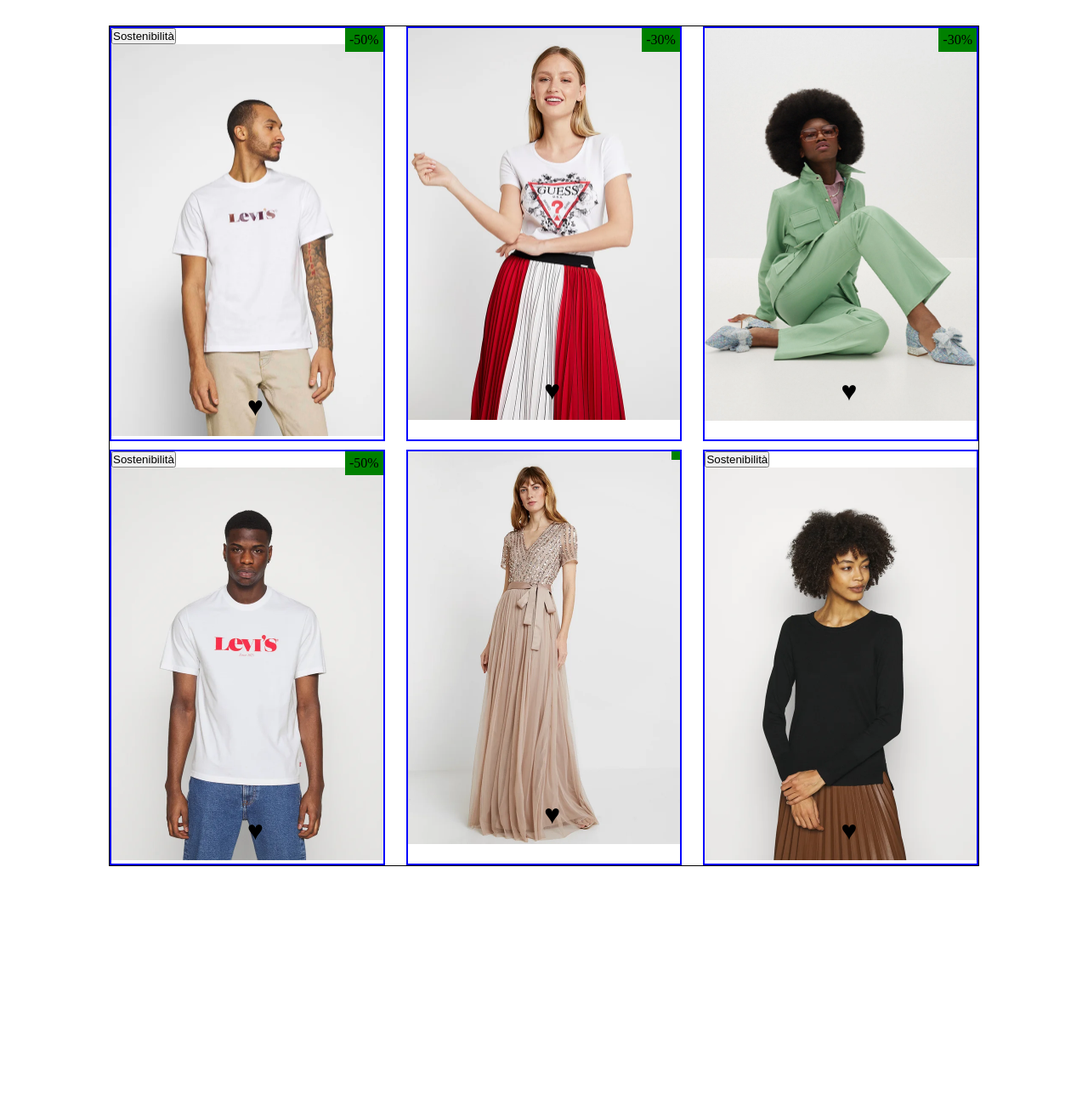
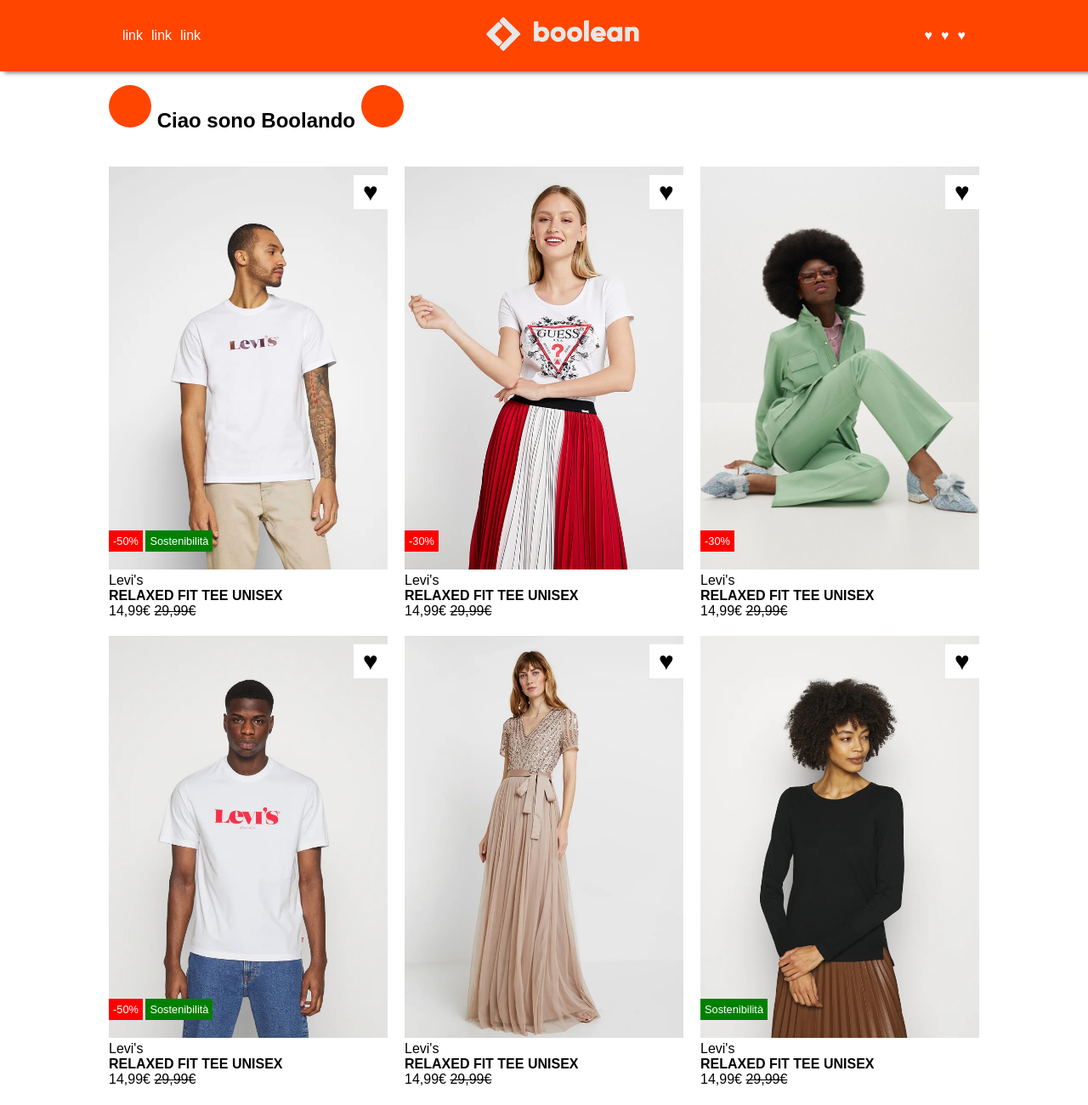
Before and after one commit to CesareMazzilli/html-css-boolando, a plain HTML site: page index.html in a window 1280 px wide. Shown: the whole page at 85% size. Before the commit the page ends 1049 px from the top, so only its background shows below. Drawn offline with Linux system fonts and the light colour scheme.

Commit message:
feat: correct the page

```diff
--- a/css/style.css
+++ b/css/style.css
@@ -1,56 +1,143 @@
-/* Reset */
-
+/* # RESET */
 * {
     margin: 0;
     padding: 0;
     box-sizing: border-box;
   }
-
+  body {
+    font-family: sans-serif;
+  }
   img {
     max-width: 100%;
   }
   /* COMMON */
   /* Layout */
+  .section {
+    padding: 40px 0;
+  }
   .container {
     width: 80%;
     max-width: 1100px;
     margin: 0 auto;
-    /* debug */
-    border: 1px solid black;
-    min-height: 300px;
-  }
-  .section {
-    padding: 30px 0;
+
   }
   .row {
     display: flex;
     flex-wrap: wrap;
     justify-content: space-between;
-    row-gap: 10px;
+    gap: 20px;
   }
   .col {
-    width: calc(95% / 3);
-    /* debug */
-    border: 2px solid blue;
-    min-height: 200px;
+    width: calc((100% - 40px) / 3);
   }
-  .card {
+  /* HEADER */
+  .header {
+    position: fixed;
+    top: 0;
+    left: 0;
+    width: 100%;
+    z-index: 9999;
+    background-color: orangered;
+    padding: 20px;
+    box-shadow: 5px 2px 5px rgba(0, 0, 0, .5);
+  }
+  .header .container {
+    display: flex;
+    justify-content: space-between;
+    align-items: center;
+  }
+  .header .logo {
+    height: 40px;
+  }
+  .header ul {
+    display: flex;
+    gap: 10px;
+    list-style: none;
+  }
+  .header a {
+    color: white;
+    text-decoration: none;
+  }
+  /* MAIN */
+  main {
+    padding-top: 100px;
+  }
+  /* Card */
+  .card-image {
     position: relative;
   }
-  .discount {
+  .card-image .front {
+    /* position: relative; */
+  }
+  .card-image .back {
+    display: none;
+    /* position: absolute;
+    top: 0;
+    left: 0;
+    z-index: -1; */
+  }
+  /* Stato hover */
+  .card-image:hover .back {
+    /* z-index: 0; */
+    display: inline-block;
+  }
+  .card-image:hover .front {
+    display: none;
+  }
+  .card-image .like {
     position: absolute;
-    top: 0;
+    top: 10px;
     right: 0;
+    background-color: white;
+    width: 40px;
+    height: 40px;
+    font-size: 30px;
+    cursor: pointer;
+    display: flex;
+    justify-content: center;
+    align-items: center;
+    /* line-height: 40px;
+    text-align: center; */
+  }
+  .card-image .like:hover {
+    color: red;
+  }
+  .tags {
+    position: absolute;
+    bottom: 30px;
+    left: 0;
+    color: white;
+    font-size: .8rem;
+  }
+  .tags .discount {
+    background-color: red;
+    padding: 5px;
+  }
+  .tags .eco {
     background-color: green;
     padding: 5px;
   }
-  .like {
-    position: absolute;
-    bottom: 20px;
-    left: 50%;
-    font-size: 2rem;
-    cursor: pointer;
+  /* Pseudo elements example */
+  .circle {
+    display: inline-block;
+    width: 50px;
+    height: 50px;
+    background-color: orangered;
+    border-radius: 50%;
   }
-  .card:hover .like {
-    color: red;
+  h1::before {
+    content: "";
+    display: inline-block;
+    width: 50px;
+    height: 50px;
+    background-color: orangered;
+    border-radius: 50%;
   }
+  h1::after {
+    content: "";
+    display: inline-block;
+    width: 50px;
+    height: 50px;
+    background-color: orangered;
+    border-radius: 50%;
+  }
--- a/index.html
+++ b/index.html
@@ -8,117 +8,204 @@
 
 </head>
 <body>
+  <!-- Header -->
+  <header class="header">
+    <nav class="container">
+      <ul>
+        <li><a href="">link</a></li>
+        <li><a href="">link</a></li>
+        <li><a href="">link</li>
+      </ul>
+      <div>
+        <img class="logo" src="./img/boolean-logo.png" alt="">
+      </div>
+      <ul>
+        <li><a href="">&hearts;</a></li>
+        <li><a href="">&hearts;</a></li>
+        <li><a href="">&hearts;</a></li>
+      </ul>
+    </div>
+  </header>
+  <!-- /Header -->
+  <!-- Main -->
   <main>
+    <section>
+      <div class="container">
+
+        <h1>
+          <!-- before -->
+          Ciao sono Boolando
+          <!-- after -->
+        </h1>
+      </div>
+    </section>
     <section class="section">
       <div class="container">
         <div class="row">
           <div class="col">
-
-
-              <!-- card item -->
-
-
+            <!-- Card -->
             <div class="card">
+              <!-- Card image -->
+              <div class="card-image">
+                <img src="./img/1.webp" alt="" class="front">
+                <img src="./img/1b.webp" alt="" class="back">
+                <div class="like">&hearts;</div>
+                <div class="tags">
                   <span class="discount">-50%</span>
-                <button class="button">Sostenibilità</button>
-                <img src="img/1.webp">
-                <span class="like">&hearts;</span>
+                  <span class="eco">Sostenibilità</span>
                 </div>
-
-
-              <!-- /card item -->
-
-
+              </div>
+              <!-- /Card image -->
+               <!-- Card text -->
+              <div class="card-text">
+                <div class="brand">Levi's</div>
+                <h4>RELAXED FIT TEE UNISEX</h4>
+                <div class="price">
+                  <span>14,99&euro;</span>
+                  <del>29,99&euro;</del>
+                </div>
+              </div>
+              <!-- /Card text -->
+            </div>
+            <!-- /Card -->
           </div>
           <div class="col">
-
-
-              <!-- card item -->
-
-
+            <!-- Card -->
             <div class="card">
+              <!-- Card image -->
+              <div class="card-image">
+                <img src="./img/2.webp" alt="" class="front">
+                <img src="./img/2b.webp" alt="" class="back">
+                <div class="like">&hearts;</div>
+                <div class="tags">
                   <span class="discount">-30%</span>
-                <img src="img/2.webp">
-                <span class="like">&hearts;</span>
                 </div>
-
-
-              <!-- /card item -->
-
-
+              </div>
+              <!-- /Card image -->
+               <!-- Card text -->
+              <div class="card-text">
+                <div class="brand">Levi's</div>
+                <h4>RELAXED FIT TEE UNISEX</h4>
+                <div class="price">
+                  <span>14,99&euro;</span>
+                  <del>29,99&euro;</del>
+                </div>
+              </div>
+              <!-- /Card text -->
+            </div>
+            <!-- /Card -->
           </div>
           <div class="col">
-
-
-              <!-- card item -->
-
-
+            <!-- Card -->
             <div class="card">
+              <!-- Card image -->
+              <div class="card-image">
+                <img src="./img/3.webp" alt="" class="front">
+                <img src="./img/3b.webp" alt="" class="back">
+                <div class="like">&hearts;</div>
+                <div class="tags">
                   <span class="discount">-30%</span>
-                <img src="img/3.webp">
-                <span class="like">&hearts;</span>
                 </div>
-
-
-              <!-- /card item -->
-
-
+              </div>
+              <!-- /Card image -->
+               <!-- Card text -->
+              <div class="card-text">
+                <div class="brand">Levi's</div>
+                <h4>RELAXED FIT TEE UNISEX</h4>
+                <div class="price">
+                  <span>14,99&euro;</span>
+                  <del>29,99&euro;</del>
+                </div>
+              </div>
+              <!-- /Card text -->
+            </div>
+            <!-- /Card -->
           </div>
           <div class="col">
-
-
-              <!-- card item -->
-
-
+            <!-- Card -->
             <div class="card">
+              <!-- Card image -->
+              <div class="card-image">
+                <img src="./img/4.webp" alt="" class="front">
+                <img src="./img/4b.webp" alt="" class="back">
+                <div class="like">&hearts;</div>
+                <div class="tags">
                   <span class="discount">-50%</span>
-                <button class="button">Sostenibilità</button>
-                <img src="img/4.webp">
-                <span class="like">&hearts;</span>
+                  <span class="eco">Sostenibilità</span>
                 </div>
-
-
-              <!-- /card item -->
-
-
+              </div>
+              <!-- /Card image -->
+               <!-- Card text -->
+              <div class="card-text">
+                <div class="brand">Levi's</div>
+                <h4>RELAXED FIT TEE UNISEX</h4>
+                <div class="price">
+                  <span>14,99&euro;</span>
+                  <del>29,99&euro;</del>
+                </div>
+              </div>
+              <!-- /Card text -->
+            </div>
+            <!-- /Card -->
           </div>
           <div class="col">
-
-
-              <!-- card item -->
-
-
+            <!-- Card -->
             <div class="card">
-                <span class="discount"></span>
-                <img src="img/5.webp">
-                <span class="like">&hearts;</span>
+              <!-- Card image -->
+              <div class="card-image">
+                <img src="./img/5.webp" alt="" class="front">
+                <img src="./img/5b.webp" alt="" class="back">
+                <div class="like">&hearts;</div>
+                <div class="tags">
                 </div>
-
-
-              <!-- /card item -->
-
-
+              </div>
+              <!-- /Card image -->
+               <!-- Card text -->
+              <div class="card-text">
+                <div class="brand">Levi's</div>
+                <h4>RELAXED FIT TEE UNISEX</h4>
+                <div class="price">
+                  <span>14,99&euro;</span>
+                  <del>29,99&euro;</del>
+                </div>
+              </div>
+              <!-- /Card text -->
+            </div>
+            <!-- /Card -->
           </div>
           <div class="col">
-
-
-              <!-- card item -->
-
-
+            <!-- Card -->
             <div class="card">
-                <button class="button">Sostenibilità</button>
-                <img src="img/6.webp">
-                <span class="like">&hearts;</span>
+              <!-- Card image -->
+              <div class="card-image">
+                <img src="./img/6.webp" alt="" class="front">
+                <img src="./img/6b.webp" alt="" class="back">
+                <div class="like">&hearts;</div>
+                <div class="tags">
+                  <span class="eco">Sostenibilità</span>
                 </div>
-
-
-              <!-- /card item -->
-
-
+              </div>
+              <!-- /Card image -->
+               <!-- Card text -->
+              <div class="card-text">
+                <div class="brand">Levi's</div>
+                <h4>RELAXED FIT TEE UNISEX</h4>
+                <div class="price">
+                  <span>14,99&euro;</span>
+                  <del>29,99&euro;</del>
+                </div>
+              </div>
+              <!-- /Card text -->
+            </div>
+            <!-- /Card -->
           </div>
         </div>
       </div>
     </section>
   </main>
+  <!-- /Main -->
+  <!-- Footer -->
+  <footer></footer>
+  <!-- /Footer -->
 </body>
 </html>
```
Lines whose indentation alone changed are shown as unchanged.
